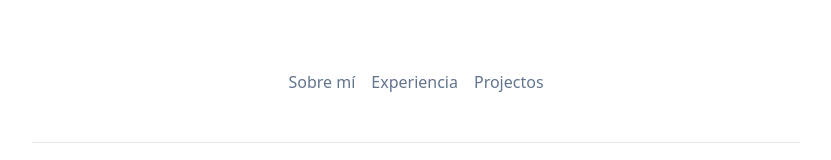
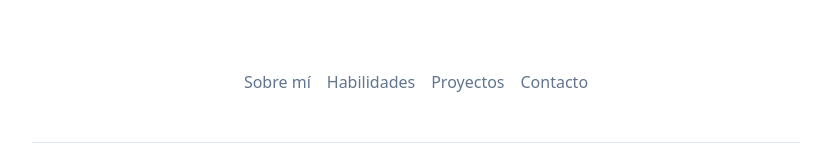
Before and after one commit to miguelalejnd/portafolio, a React (Vite) app: page / in a window 1280 px wide. Shown: the part 4138-4298 px from the top of the page, without its empty margins (224-1055 px from the left). Built offline with nearby package versions, Linux system fonts and the light colour scheme.

Commit message:
Footer: Fix the links to the page sections

```diff
--- a/src/components/footer.tsx
+++ b/src/components/footer.tsx
@@ -7,12 +7,16 @@ const footerLinks = [
     href: "#about",
   },
   {
-    title: "Experiencia",
-    href: "#experience",
+    title: "Habilidades",
+    href: "#skills",
   },
   {
-    title: "Projectos",
+    title: "Proyectos",
     href: "#projects",
+  },
+  {
+    title: "Contacto",
+    href: "#contact",
   },
 ];
 
```
